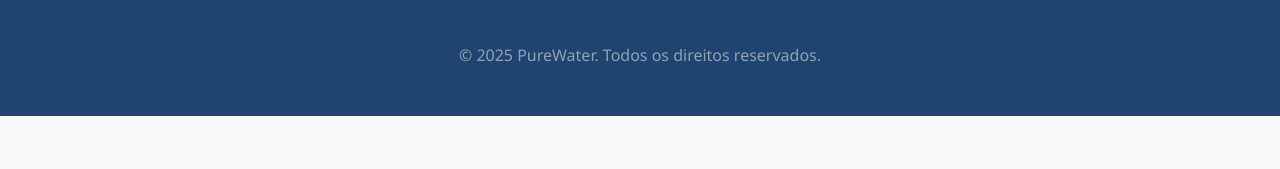
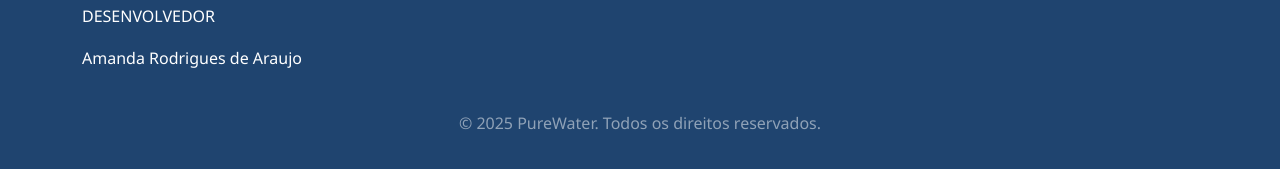
Before and after one commit to aamandaa0312/PureWater, a website: page public/index.html in a window 1280 px wide. Shown: the part 3777-3946 px from the top of the page. Before the commit the page ends 3893 px from the top, so only its background shows below. Drawn offline with nearby package versions, Linux system fonts and the light colour scheme.

Commit message:
footer Update index.html

```diff
--- a/public/index.html
+++ b/public/index.html
@@ -775,6 +775,8 @@
                         <h5 class="text-white">PureWater</h5>
                     </div>
                     <p class="mt-3 text-white-50">Transformando cidades para um futuro sustentável e com água pura.</p>
+                    <p>DESENVOLVEDOR</p>
+                    <P>Amanda Rodrigues de Araujo</P>
                 </div>
                 <div class="col-md-4 mb-4 mb-md-0">
                     <h5 class="text-white mb-3">Links Rápidos</h5>
```
